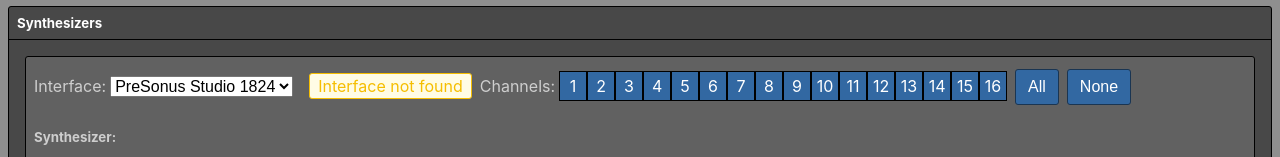
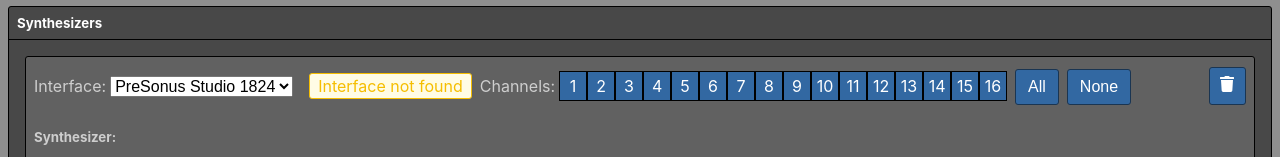
Before and after one commit to MattPutnam/CadenzaJS, a React (Create React App) app: page / in a window 1280 px wide. Shown: the part 471-628 px from the top of the page. Built offline with nearby package versions, Linux system fonts and the light colour scheme.

Commit message:
add, move, and delete synths

```diff
--- a/src/pages/EditPage.js
+++ b/src/pages/EditPage.js
@@ -10,7 +10,7 @@ const EditPage = ({ perform, midiInterfaces, data, setData }) => {
 
     const style = {
         backgroundColor: '#8F8F8F',
-        height: '100vh'
+        minHeight: '100vh'
     }
 
     return <div style={style}>
--- a/src/pages/editPage/SetupTab.js
+++ b/src/pages/editPage/SetupTab.js
@@ -17,18 +17,20 @@ class SetupTab extends React.Component {
     render() {
         const { data, midiInterfaces, setData } = this.props
         const { keyboards, synthesizers } = data.setup
-        const moveUp = (index) => () => {
-            const elem = keyboards[index]
-            const prev = keyboards[index-1]
-            keyboards[index-1] = elem
-            keyboards[index] = prev
+        const moveUp = (key, index) => () => {
+            const obj = data.setup[key]
+            const elem = obj[index]
+            const prev = obj[index-1]
+            obj[index-1] = elem
+            obj[index] = prev
             setData()
         }
-        const moveDown = (index) => () => {
-            const elem = keyboards[index]
-            const next = keyboards[index+1]
-            keyboards[index+1] = elem
-            keyboards[index] = next
+        const moveDown = (key, index) => () => {
+            const obj = data.setup[key]
+            const elem = obj[index]
+            const next = obj[index+1]
+            obj[index+1] = elem
+            obj[index] = next
             setData()
         }
 
@@ -36,9 +38,9 @@ class SetupTab extends React.Component {
             <Container title='Keyboards'>
                 {keyboards.map((keyboard, index) =>
                     <KeyboardConfig key={keyboard.id}
-                                    deleteSelf={() => this.deleteKeyboard(index)}
-                                    moveUp={index > 0 ? moveUp(index) : undefined}
-                                    moveDown={index < keyboards.length-1 ? moveDown(index) : undefined}
+                                    deleteSelf={() => this.deleteItem('keyboards', index)}
+                                    moveUp={index > 0 ? moveUp('keyboards', index) : undefined}
+                                    moveDown={index < keyboards.length-1 ? moveDown('keyboards', index) : undefined}
                                     {...{ keyboard, midiInterfaces, setData }}/>
                 )}
                 <Button onClick={() => this.addKeyboard()}>
@@ -47,11 +49,14 @@ class SetupTab extends React.Component {
                 <ActionPedalConfig data={data} setData={setData}/>
             </Container>
             <Container title='Synthesizers'>
-                {synthesizers.map(synth =>
+                {synthesizers.map((synth, index) =>
                     <SynthConfig key={synth.id}
+                                 deleteSelf={() => this.deleteItem('synthesizers', index)}
+                                 moveUp={index > 0 ? moveUp('synthesizers', index) : undefined}
+                                 moveDown={index < synthesizers.length-1 ? moveDown('synthesizers', index) : undefined}
                                  {...{ synth, midiInterfaces, setData }}/>
                 )}
-                <Button>Add a synthesizer</Button>
+                <Button onClick={() => this.addSynthesizer()}>Add a synthesizer</Button>
             </Container>
             <MidiListener id='###SETUP_TAB###' dispatch={msg => this.handleMidi(msg)}/>
         </>
@@ -73,11 +78,23 @@ class SetupTab extends React.Component {
         setData()
     }
 
-    deleteKeyboard(index) {
+    addSynthesizer() {
         const { data, setData } = this.props
-        const { keyboards } = data.setup
+        const { synthesizers } = data.setup
 
-        keyboards.splice(index, 1)
+        synthesizers.push({
+            name: 'Roland JV-1080',
+            id: findId(synthesizers),
+            midiInterface: MidiInterfacePlaceholder,
+            expansionCards: {},
+            channels: [0, 1, 2, 3, 4, 5, 6, 7, 8, 9, 10, 11, 12, 13, 14, 15]
+        })
+        setData()
+    }
+
+    deleteItem(key, index) {
+        const { data, setData } = this.props
+        data.setup[key].splice(index, 1)
         setData()
     }
 
--- a/src/pages/editPage/setupTab/SynthConfig.js
+++ b/src/pages/editPage/setupTab/SynthConfig.js
@@ -1,21 +1,27 @@
 import React from 'react'
+import { FaArrowUp, FaArrowDown, FaTrash } from 'react-icons/fa'
 
 import ExpansionConfig from './ExpansionConfig'
 import InterfaceSelector from './InterfaceSelector'
 import MultiChannelSelector from './MultiChannelSelector'
 import SynthSelector from './SynthSelector'
 
+import Button from '../../../components/Button'
 import Container from '../../../components/Container'
-import { Flex } from '../../../components/Flex'
+import { Flex, Spacer } from '../../../components/Flex'
 
 
-const SynthConfig = ({ synth, midiInterfaces, setData }) => {
+const SynthConfig = ({ synth, midiInterfaces, setData, deleteSelf, moveUp, moveDown }) => {
     return <Container inner>
         <Flex>
             <InterfaceSelector hardware={synth}
                                io='outputs'
                                {...{ midiInterfaces, setData }}/>
             <MultiChannelSelector synth={synth} setData={setData}/>
+            <Spacer/>
+            {moveUp && <Button onClick={moveUp} iconButton><FaArrowUp/></Button>}
+            {moveDown && <Button onClick={moveDown} iconButton><FaArrowDown/></Button>}
+            <Button onClick={deleteSelf} iconButton><FaTrash/></Button>
         </Flex>
         <h5>Synthesizer:</h5>
         <SynthSelector synth={synth} setData={setData}/>
```
